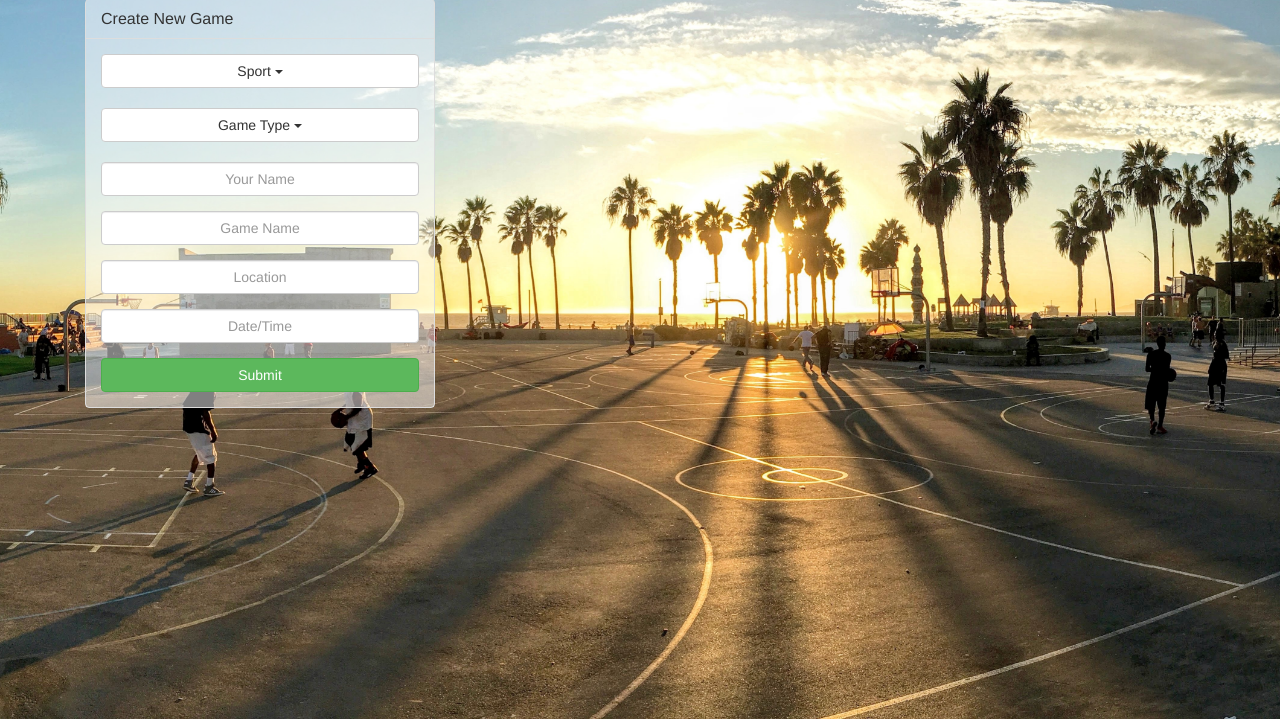
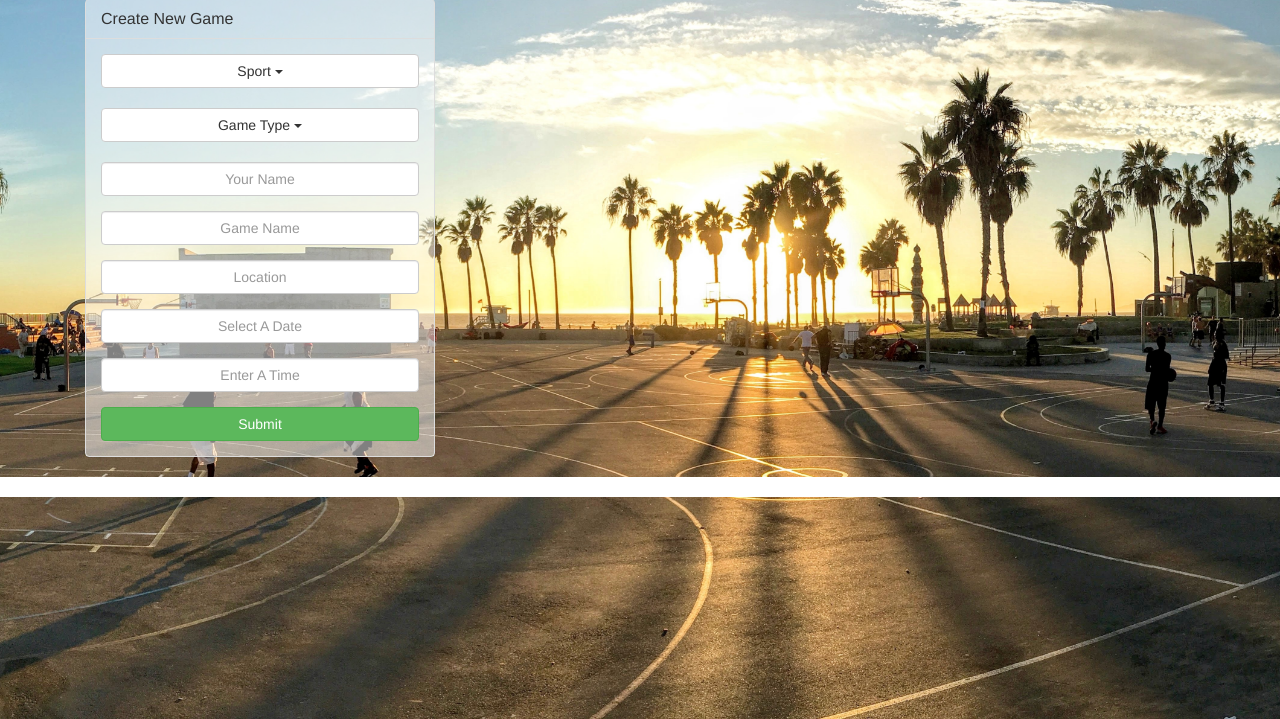
Before and after one commit to dsuare1/gp1, a PHP site: page /createGame.html in a window 1280 px wide. Shown: the part 81-800 px from the top of the page. Run offline with PHP 8.4, Linux system fonts and the light colour scheme; some libraries are stand-ins or nearby versions.

Commit message:
tweaking createGame page date input form

```diff
--- a/assets/css/createGame.css
+++ b/assets/css/createGame.css
@@ -145,6 +145,11 @@ header {
     background: rgba(255, 255, 255, 0.5);
 }
 
+/* ADDED BY DERRICK 6-13-2016 */
+.form-control {
+    text-align: center;
+}
+
 ::-webkit-input-placeholder {
   text-align: center;
 }
@@ -160,3 +165,28 @@ header {
 :-ms-input-placeholder {
   text-align: center;
 }
+
+
+/* ADDED BY DERRICK 6-13-2016 */
+
+/* STYLING THE DATEPICKER CALENDAR */
+.ui-datepicker {
+    background-color: #fff;
+    padding: 10px;
+}
+
+/*.ui-datepicker-prev {
+    float: left;
+}
+
+.ui-datepicker-next {
+    float: right;
+}*/
+
+.ui-datepicker-title {
+    margin-top: 10px;
+}
+
+.ui-datepicker-group {
+    display: inline-block;
+}
--- a/createGame.html
+++ b/createGame.html
@@ -8,7 +8,6 @@
     <link href='https://fonts.googleapis.com/css?family=Josefin+Sans:300' rel='stylesheet' type='text/css'>
     <!-- Latest compiled and minified CSS -->
     <link rel="stylesheet" href="https://maxcdn.bootstrapcdn.com/bootstrap/3.3.6/css/bootstrap.min.css" integrity="sha384-1q8mTJOASx8j1Au+a5WDVnPi2lkFfwwEAa8hDDdjZlpLegxhjVME1fgjWPGmkzs7" crossorigin="anonymous">
-
     <link rel="stylesheet" type="text/css" href="assets/css/createGame.css">
 </head>
 
@@ -57,7 +56,6 @@
                                 <li><a href="#">Disc Golf</a></li>
                             </ul>
                         </div>
-
                         <div class="dropdown">
                             <button class="btn btn-default dropdown-toggle" type="button" id="dropdownMenu2" data-toggle="dropdown" aria-haspopup="true" aria-expanded="true" style="width:100%;">
                                 Game Type
@@ -70,23 +68,20 @@
                             </ul>
                         </div>
                         <div class="form-group">
-                            <!-- <label for="name">Your Name</label> -->
-                            <input type="text" class="form-control" id="name-input" placeholder="Your Name">
+                            <input type="text" class="form-control" id="user-name-input" placeholder="Your Name">
                         </div>
                         <div class="form-group">
-
-                            <input type="text" class="form-control" id="name-input" placeholder="Game Name">
+                            <input type="text" class="form-control" id="game-name-input" placeholder="Game Name">
                         </div>
                         <div class="form-group">
-
-                            <input type="text" class="form-control" id="name-input" placeholder="Location">
+                            <input type="text" class="form-control" id="location-input" placeholder="Location">
                         </div>
                         <div class="form-group">
-
-                            <input type="text" class="form-control" id="name-input" placeholder="Date/Time">
+                            <input type="text" class="form-control" id="date-input" placeholder="Select A Date">
                         </div>
-
-
+                        <div class="form-group">
+                            <input type="text" class="form-control" id="time-input" placeholder="Enter A Time">
+                        </div>
                         <button type="submit" class="btn btn-success" id="add-train">Submit</button>
                     </form>
                 </div>
@@ -97,11 +92,29 @@
     <script src="https://code.jquery.com/jquery-2.2.1.min.js"></script>
     <!-- Latest compiled and minified JavaScript -->
     <script src="https://maxcdn.bootstrapcdn.com/bootstrap/3.3.6/js/bootstrap.min.js" integrity="sha384-0mSbJDEHialfmuBBQP6A4Qrprq5OVfW37PRR3j5ELqxss1yVqOtnepnHVP9aJ7xS" crossorigin="anonymous"></script>
-
     <!--  <script type="text/javascript" src="js/bootstrap.js"></script> -->
     <script type="text/javascript" src="assets/js/hamburger.js"></script>
     <!-- Firebase Reference -->
     <script src="https://cdn.firebase.com/js/client/2.4.1/firebase.js"></script>
+
+
+<!--////////////////////////////////////////-->
+<!-- ADDED BY DERRICK 6-13-2016 -->
+<!--////////////////////////////////////////-->
+
+    <!-- MOMENT JS -->
+    <script type="text/javascript" src="https://cdnjs.cloudflare.com/ajax/libs/moment.js/2.13.0/moment.min.js"></script>
+
+    <!-- TO BE ADDED LATER TO A MAIN.JS FILE -->
+    <script   src="https://code.jquery.com/ui/1.11.4/jquery-ui.min.js"   integrity="sha256-xNjb53/rY+WmG+4L6tTl9m6PpqknWZvRt0rO1SRnJzw="   crossorigin="anonymous"></script>
+    <script>
+        $("#date-input").datepicker({
+            gotoCurrent: true,
+            numberOfMonths: 2,
+            minDate: new Date(moment()),
+            showAnim: "slide"
+        });
+    </script>
 </body>
 
 </html>
```
Lines whose indentation alone changed are shown as unchanged.
